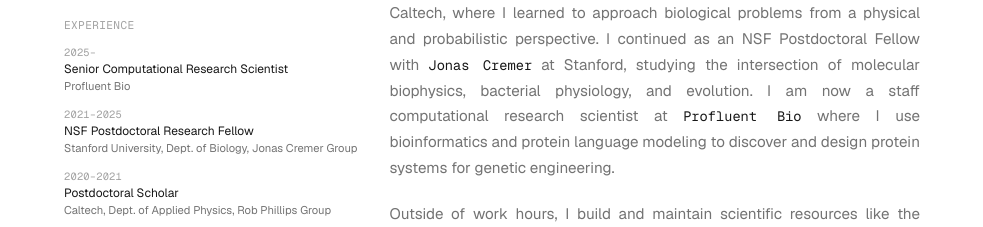
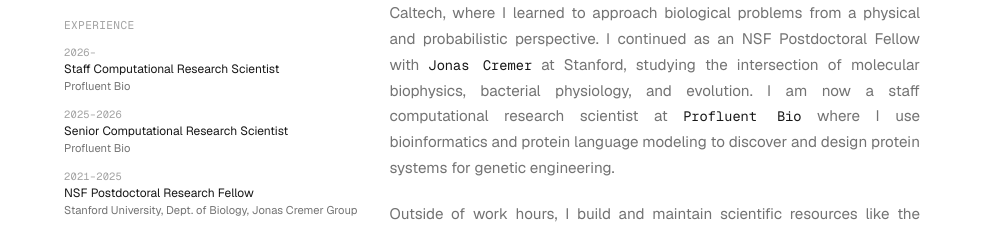
Before and after one commit to gchure/gchure.github.io, an Astro site: page /about in a window 1280 px wide. Shown: the part 557-784 px from the top of the page, without its empty margins (148-1131 px from the left). Built offline with nearby package versions, Linux system fonts and the light colour scheme; Astro itself is replaced by a stand-in of ours.

Commit message:
Update about.astro

```diff
--- a/src/pages/about.astro
+++ b/src/pages/about.astro
@@ -23,8 +23,15 @@ import headshot from '../assets/headshot.jpg';
           <div class="experience-section">
             <h2 class="experience-header mono-upper">Experience</h2>
             <div class="experience-list">
+            <div class="experience-item">
+                <span class="experience-years">2026&ndash;</span>
+                <div class="experience-details">
+                  <span class="experience-role">Staff Computational Research Scientist</span>
+                  <span class="experience-place">Profluent Bio</span>
+                </div>
+              </div>
               <div class="experience-item">
-                <span class="experience-years">2025&ndash;</span>
+                <span class="experience-years">2025&ndash;2026</span>
                 <div class="experience-details">
                   <span class="experience-role">Senior Computational Research Scientist</span>
                   <span class="experience-place">Profluent Bio</span>
```
